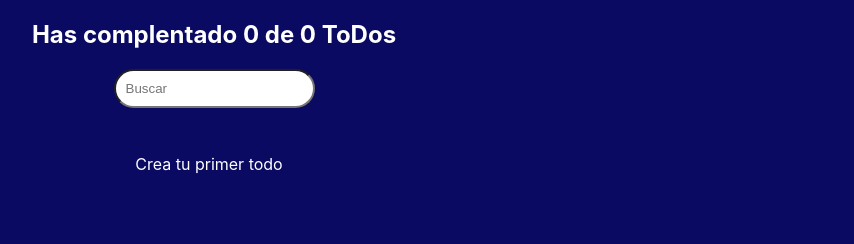
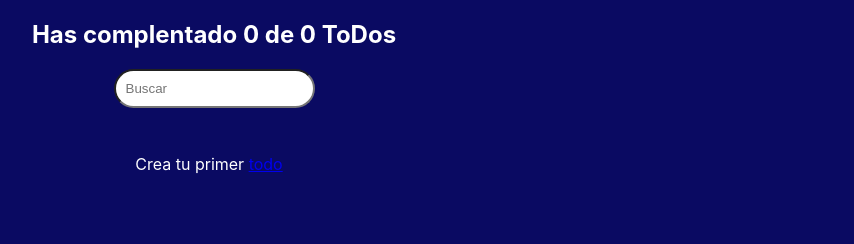
Before and after one commit to daryo918/lists-react, a React (Create React App) app: page / in a window 1280 px wide. Shown: the top 244 px of the page, without its empty margins (426-1280 px from the left). Built offline with nearby package versions, Linux system fonts and the light colour scheme.

Commit message:
todo with link

```diff
--- a/src/App/Appui.js
+++ b/src/App/Appui.js
@@ -19,7 +19,8 @@ function AppUi(){
             searchVal,
             CheckcompletedTodo,
             deleteTodo,
-            modalOpen
+            modalOpen,
+            setModalOpen
           }=React.useContext(TodoContext);
 
 
@@ -31,7 +32,7 @@ function AppUi(){
             <TodoList>
                {loading && (<LoadingAnim></LoadingAnim>) }
                {error && <p>ERROR SUS DATOS ESTAN COMPROMETIDOS BEEP BEEP</p> }
-               {(!loading && !filteredValues.length) && <p>Crea tu primer todo</p>}
+               {(!loading && !filteredValues.length) && <p>Crea tu primer <a href='#' onClick={()=>setModalOpen(true)} >todo</a></p>}
                {filteredValues.map(todo=>(
                <TodoItem key={todo.text} name={todo.text} completed={todo.completed} onAccept={()=>CheckcompletedTodo(todo.text)}
                deleteTodos={()=>deleteTodo(todo.text)}
```
Also changed, not shown: 2 other files (tests, documents, lock files or other folders).
